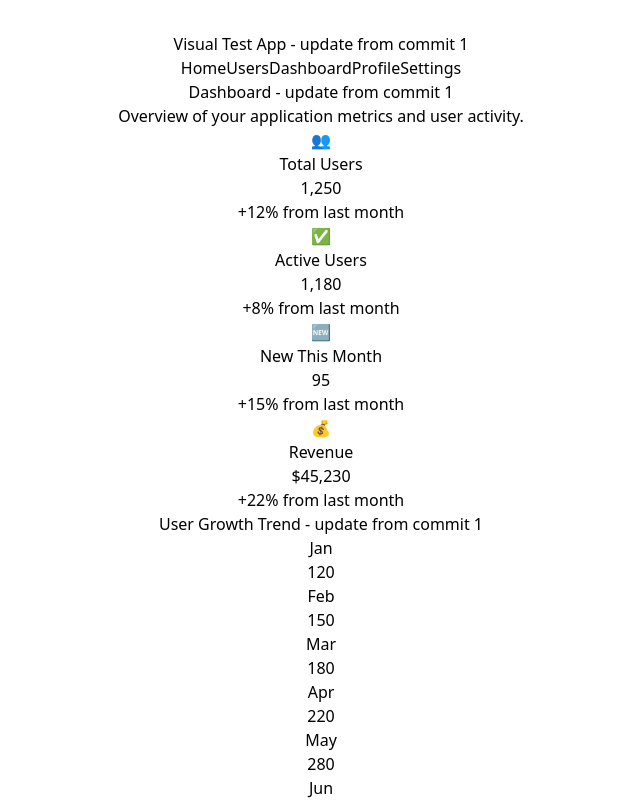
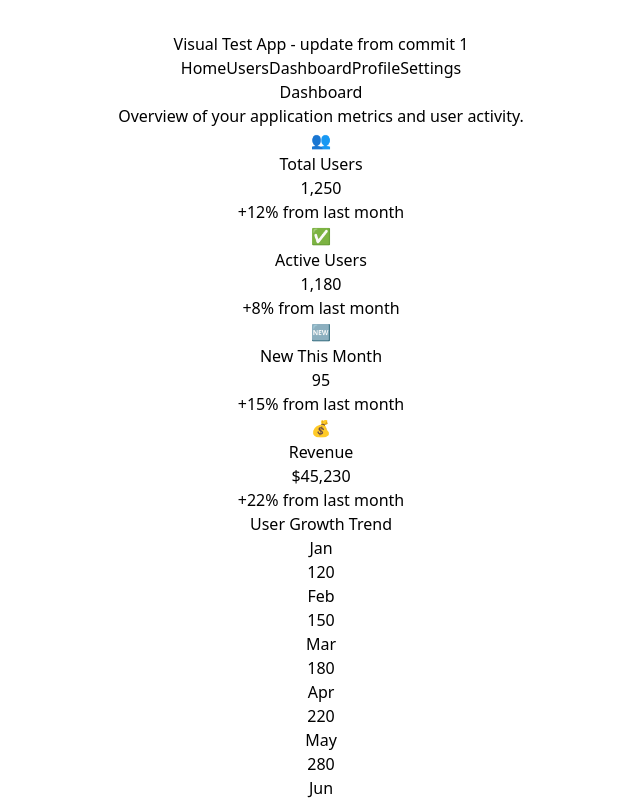
Before and after one commit to deepaknitk/visual-regression-testing-demo, a React (Vite) app: page /dashboard in a window 1280 px wide. Shown: the top 800 px of the page, without its empty margins (319-959 px from the left). Built offline with nearby package versions, Linux system fonts and the light colour scheme.

Commit message:
remove commit from dashboard

```diff
--- a/src/pages/Dashboard.tsx
+++ b/src/pages/Dashboard.tsx
@@ -15,7 +15,7 @@ const Dashboard = () => {
       <div className="max-w-7xl mx-auto px-4 sm:px-6 lg:px-8">
         <div className="mb-8">
           <h1 className="text-2xl font-semibold text-gray-900" data-testid="dashboard-title">
-            Dashboard - update from commit 1
+            Dashboard
           </h1>
           <p className="mt-2 text-sm text-gray-700" data-testid="dashboard-description">
             Overview of your application metrics and user activity.
@@ -106,7 +106,7 @@ const Dashboard = () => {
           <div className="bg-white overflow-hidden shadow rounded-lg" data-testid="chart-container">
             <div className="p-6">
               <h3 className="text-lg leading-6 font-medium text-gray-900 mb-4">
-                User Growth Trend - update from commit 1
+                User Growth Trend
               </h3>
               <div className="space-y-3">
                 {chartData.map((data, index) => (
```
